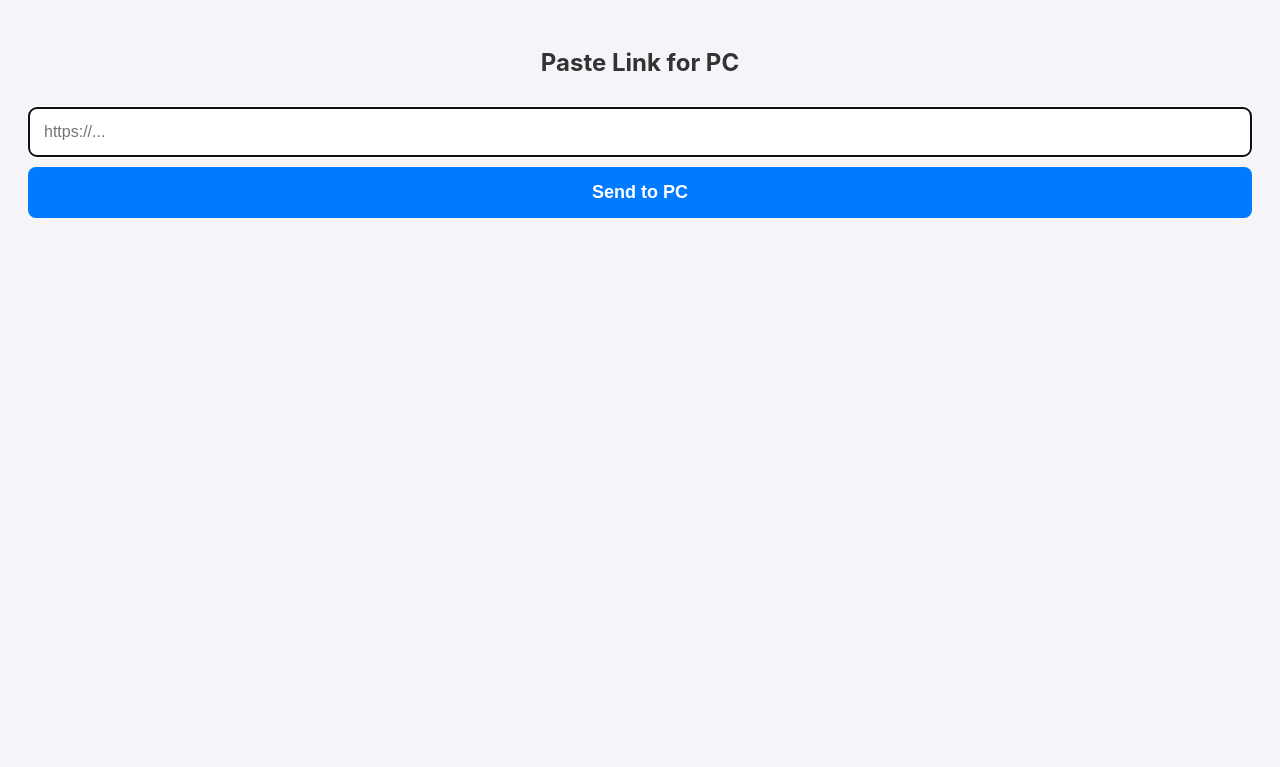
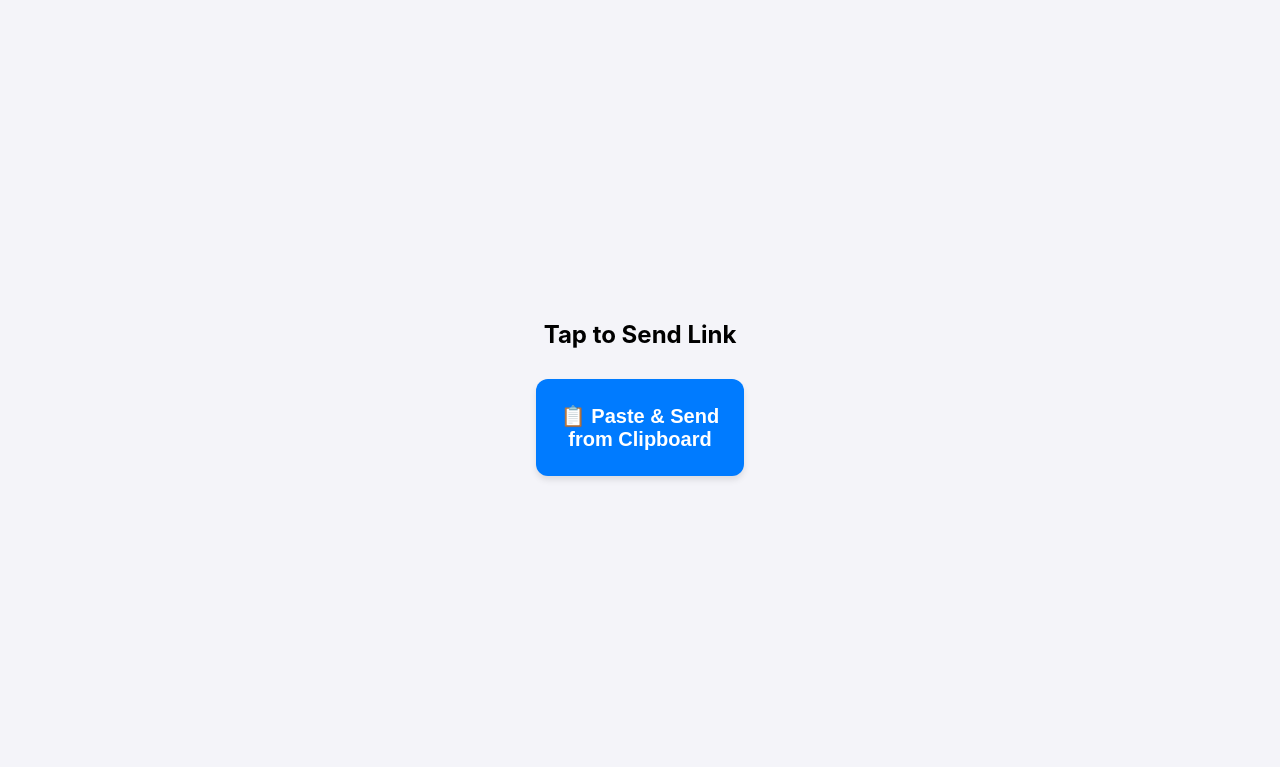
Before and after one commit to Sid-arthh/TwoWayQR, a FastAPI app: template link-bridge-server/templates/sender.html in a window 1280 px wide. Shown: the top 767 px of the page. Run offline with FastAPI, Linux system fonts and the light colour scheme; the template is opened without the code that fills it: most values are stand-ins (such as "Sample title", 1, 10 or a date in 2020).

Commit message:
Enhance sender.html layout and clipboard functionality

```diff
--- a/link-bridge-server/templates/sender.html
+++ b/link-bridge-server/templates/sender.html
@@ -4,30 +4,96 @@
     <title>Send to PC</title>
     <meta name="viewport" content="width=device-width, initial-scale=1">
     <style>
-        body { font-family: -apple-system, BlinkMacSystemFont, "Segoe UI", Roboto, Helvetica, Arial, sans-serif; padding: 20px; text-align: center; background-color: #f4f4f9; }
-        input { width: 100%; padding: 15px; margin: 10px 0; border: 1px solid #ddd; border-radius: 8px; box-sizing: border-box; font-size: 16px; }
-        button { width: 100%; padding: 15px; background: #007bff; color: white; border: none; border-radius: 8px; font-size: 18px; font-weight: bold; cursor: pointer; }
-        button:active { background: #0056b3; }
-        h2 { color: #333; }
+        body {
+            font-family: -apple-system, BlinkMacSystemFont, "Segoe UI", Roboto, Helvetica, Arial, sans-serif;
+            padding: 20px;
+            text-align: center;
+            background-color: #f4f4f9;
+            display: flex;
+            flex-direction: column;
+            align-items: center;
+            justify-content: center;
+            height: 90vh;
+        }
+
+        /* The Big Main Button */
+        .clipboard-btn {
+            width: 100%;
+            max-width: 300px;
+            padding: 25px;
+            background: #007bff;
+            color: white;
+            border: none;
+            border-radius: 12px;
+            font-size: 20px;
+            font-weight: bold;
+            cursor: pointer;
+            box-shadow: 0 4px 6px rgba(0,0,0,0.1);
+            transition: transform 0.1s;
+        }
+        .clipboard-btn:active { transform: scale(0.98); background: #0056b3; }
+
+        /* Fallback section (initially hidden) */
+        #manual-section { display: none; margin-top: 20px; width: 100%; max-width: 300px; }
+
+        input { width: 100%; padding: 12px; margin: 10px 0; border: 1px solid #ddd; border-radius: 8px; box-sizing: border-box; }
+        .manual-btn { width: 100%; padding: 12px; background: #6c757d; color: white; border: none; border-radius: 8px; font-size: 16px; }
     </style>
 </head>
 <body>
-    <h2>Paste Link for PC</h2>
-    <form action="/push" method="post">
+
+    <h2 style="margin-bottom: 30px;">Tap to Send Link</h2>
+
+    <form id="sendForm" action="/push" method="post">
         <input type="hidden" name="room" value="{{ room }}">
-        <input type="text" name="url" id="urlInput" placeholder="https://..." required>
-        <br>
-        <button type="submit">Send to PC</button>
+
+        <input type="hidden" name="url" id="urlInput">
+
+        <button type="button" class="clipboard-btn" onclick="sendClipboard()">
+            📋 Paste & Send <br>from Clipboard
+        </button>
+
+        <div id="manual-section">
+            <p style="font-size: 14px; color: #666;">Clipboard blocked? Type below:</p>
+            <input type="text" id="manualInput" placeholder="https://..." >
+            <button type="button" class="manual-btn" onclick="sendManual()">Send Manually</button>
+        </div>
     </form>
+
     <script>
-        // Auto-focus the input
-        document.getElementById('urlInput').focus();
-        // Optional: Try to read clipboard automatically (often blocked by mobile browsers for privacy, but worth a try)
-        navigator.clipboard.readText().then(text => {
-            if(text.startsWith('http')) {
+        async function sendClipboard() {
+            try {
+                // 1. Ask/Read Clipboard
+                const text = await navigator.clipboard.readText();
+
+                if (!text) {
+                    alert("Your clipboard is empty!");
+                    return;
+                }
+
+                // 2. Fill the hidden input and submit
                 document.getElementById('urlInput').value = text;
+                document.getElementById('sendForm').submit();
+
+            } catch (err) {
+                // 3. If permission denied, show manual input
+                console.error("Clipboard access denied:", err);
+                alert("Browser blocked clipboard access. Please type manually below.");
+
+                // Show manual input section
+                document.getElementById('manual-section').style.display = 'block';
+                // Switch hidden input to manual text logic
+                document.getElementById('manualInput').focus();
             }
-        }).catch(err => {});
+        }
+
+        function sendManual() {
+            const manualText = document.getElementById('manualInput').value;
+            if(manualText) {
+                document.getElementById('urlInput').value = manualText;
+                document.getElementById('sendForm').submit();
+            }
+        }
     </script>
 </body>
 </html>
```
